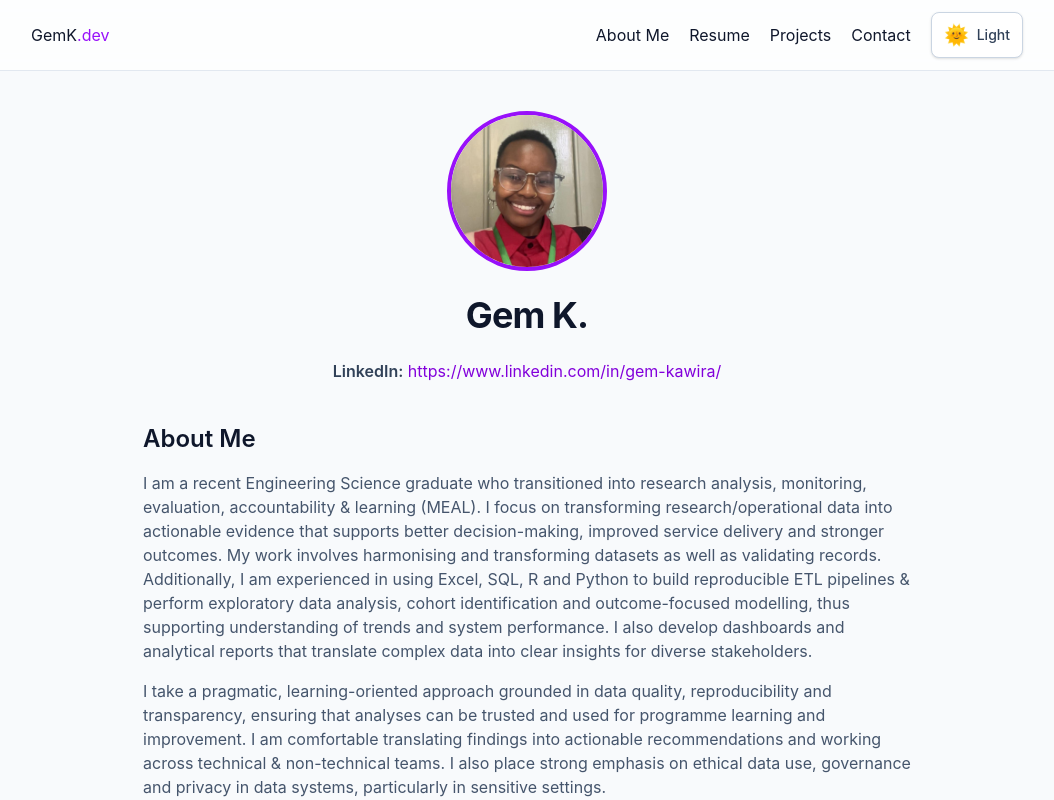
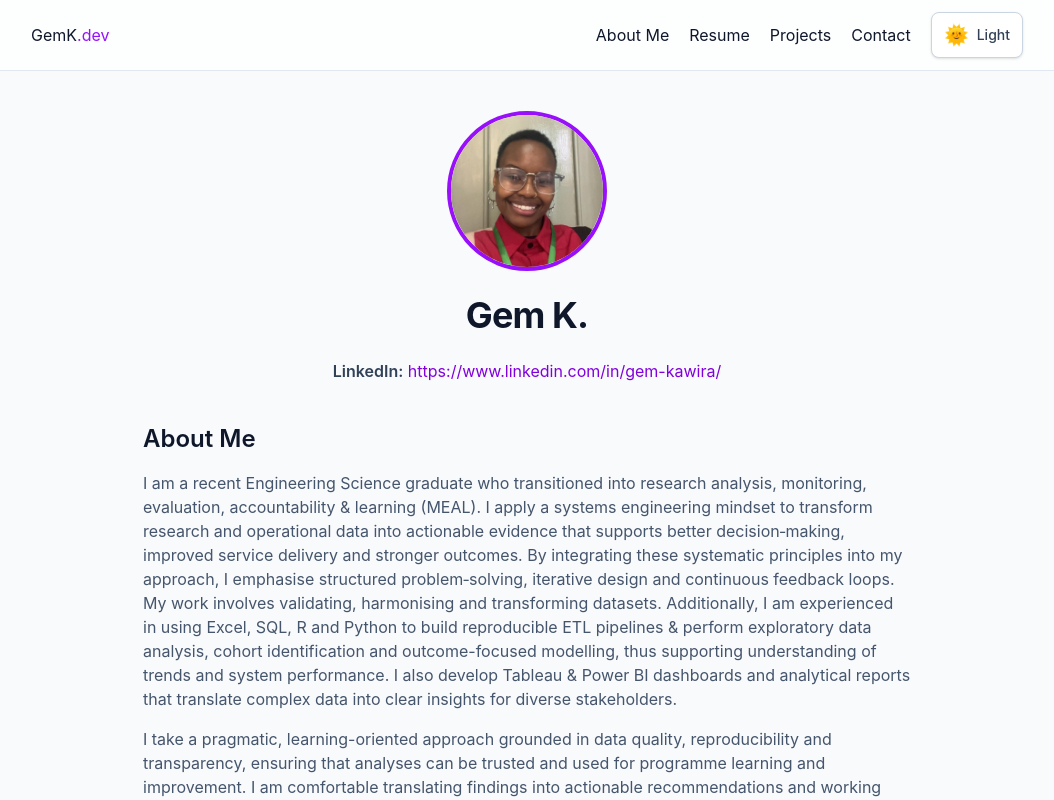
Before and after one commit to GemKW/gkw-portfolio, a SvelteKit app: page / in a window 1280 px wide. Shown: the top 800 px of the page, without its empty margins (113-1167 px from the left). Built offline with nearby package versions, Linux system fonts and the light colour scheme.

Commit message:
Revise personal description in page.svelte
Updated personal description to emphasize systems engineering and structured problem-solving.

```diff
--- a/src/routes/+page.svelte
+++ b/src/routes/+page.svelte
@@ -33,7 +33,7 @@
 
     <!-- Paragraph 1 -->
   <p class="text-slate-600 dark:text-slate-300">
-    I am a recent Engineering Science graduate who transitioned into research analysis, monitoring, evaluation, accountability & learning (MEAL). I focus on transforming research/operational data into actionable evidence that supports better decision-making, improved service delivery and stronger outcomes. My work involves harmonising and transforming datasets as well as validating records. Additionally, I am experienced in using Excel, SQL, R and Python to build reproducible ETL pipelines & perform exploratory data analysis, cohort identification and outcome-focused modelling, thus supporting understanding of trends and system performance. I also develop dashboards and analytical reports that translate complex data into clear insights for diverse stakeholders.
+    I am a recent Engineering Science graduate who transitioned into research analysis, monitoring, evaluation, accountability & learning (MEAL). I apply a systems engineering mindset to transform research and operational data into actionable evidence that supports better decision‑making, improved service delivery and stronger outcomes. By integrating these systematic principles into my approach, I emphasise structured problem‑solving, iterative design and continuous feedback loops. My work involves validating, harmonising and transforming datasets. Additionally, I am experienced in using Excel, SQL, R and Python to build reproducible ETL pipelines & perform exploratory data analysis, cohort identification and outcome-focused modelling, thus supporting understanding of trends and system performance. I also develop Tableau & Power BI dashboards and analytical reports that translate complex data into clear insights for diverse stakeholders.
   </p>
 
     <!-- Paragraph 2 -->
```
